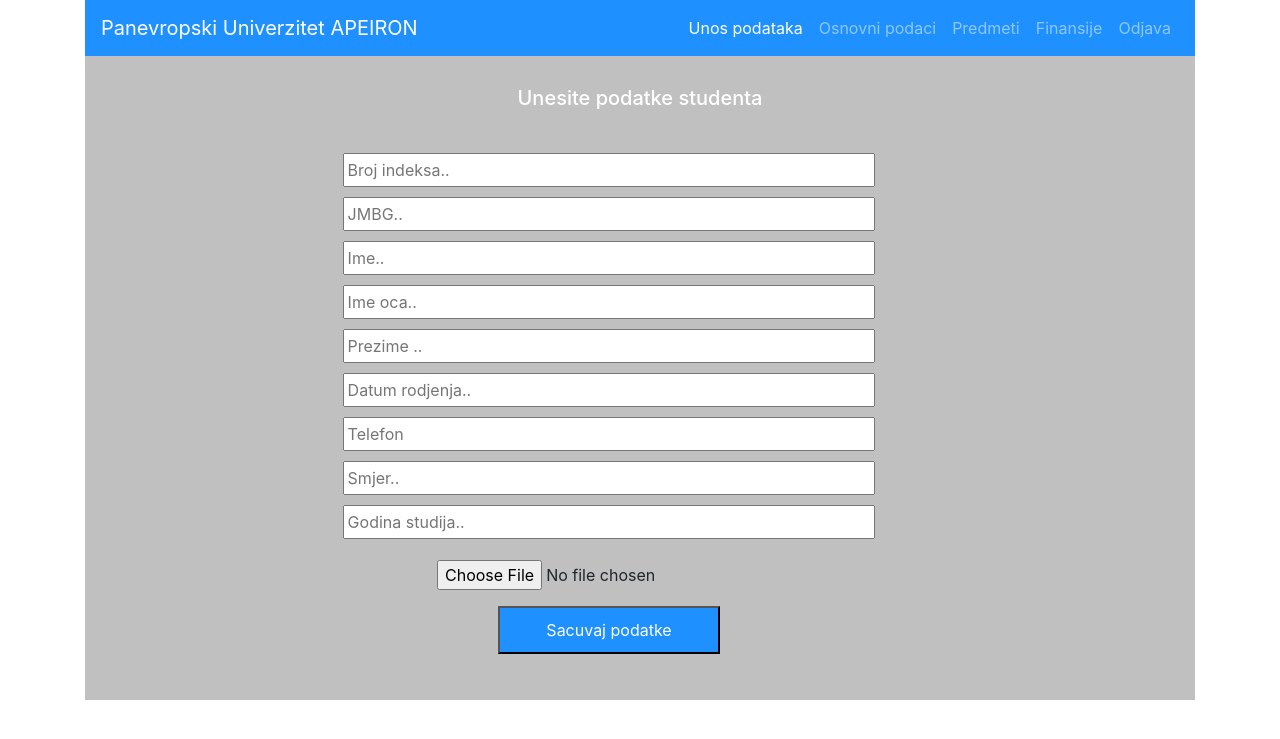
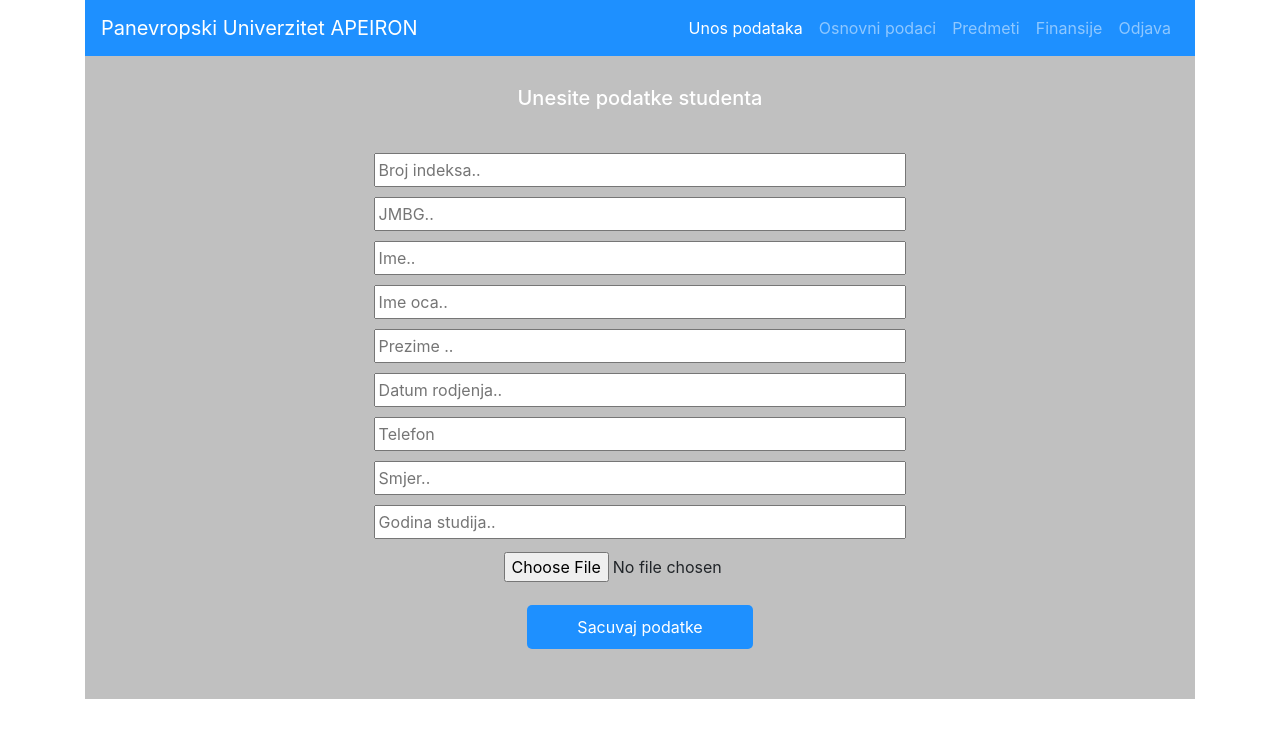
Before and after one commit to bojana97/studentska-sluzba, a PHP site: page / in a window 1280 px wide. Shown: the top 739 px of the page. Run offline with PHP 8.4, Linux system fonts and the light colour scheme; the visitor is signed in with stand-in values (Sample User, id 1).

Commit message:
Add header.php, make index.php code pretty

```diff
--- a/css/index1.css
+++ b/css/index1.css
@@ -1,3 +1,16 @@
+.wrapper {
+    background-color: #C0C0C0;
+    padding-bottom: 30px;
+}
+
+
+.head-container {
+    text-align: center;
+    padding: 30px;
+    color: white;
+}
+
+
 .b {
     width: 400px;
     height: 300px;
@@ -7,30 +20,44 @@
 form{
     text-align:center;
     width: 80%;
-    margin-left:80px;
+    margin: 0 auto;
 
 }
 
-input[type="text"]{
+input[type="text"] {
     width:60%;
     padding:3px;
     margin:5px 10px;
 }
 
-button{
-    width: 25%;
-    padding: 10px 5px;
-    margin-top: 40px ;
-    margin-bottom:40px;
+input[type="file"] {
+    display: block;
+    width: 60%;
+    padding: 3px;
+    padding-left: 130px;
+    margin: 5px auto;
+
+}
+
+#btn-div{
+    text-align: center;
+}
+
+input[type="submit"] {
+    display: block;
+    margin: 20px auto;
+    padding: 10px 50px;
+    border: none;
+    border-radius: 5px;
     background-color: #1E90FF;
     color: white;
     font-size: 16px;
 }
 
-button:hover {
-        background-color: cornflowerblue;
-        cursor: pointer;
 
+input[type="submit"]:hover {
+    background-color: cornflowerblue;
+    cursor: pointer;
 }
 
 .alert{
@@ -39,9 +66,6 @@ button:hover {
     margin:auto;
 }
 
-.wrapper{
-    padding-bottom:30px;
-}
 
 #search-input{
     width: 30%;
--- /dev/null
+++ b/includes/header.php
@@ -0,0 +1,44 @@
+<?php
+	session_start();
+	if (!isset ($_SESSION['id_korisnika']))
+    {
+		header ('Location: login.php' );
+	}
+?>
+
+<!DOCTYPE html>
+<html lang="en" xmlns="http://www.w3.org/1999/xhtml">
+<head>
+    <meta charset="utf-8" />
+    <meta name="viewport"  content="width=device-width, initial-scale=1" />
+	<link rel="stylesheet" href="css/index1.css"/>
+    <link rel="stylesheet" href="https://stackpath.bootstrapcdn.com/bootstrap/4.3.1/css/bootstrap.min.css" integrity="sha384-ggOyR0iXCbMQv3Xipma34MD+dH/1fQ784/j6cY/iJTQUOhcWr7x9JvoRxT2MZw1T" crossorigin="anonymous">
+    <title>Pocetna stranica</title>
+</head>
+<body>
+<div class="container" >
+	<nav class="navbar  sticky-top navbar-expand-md navbar-dark" style="background-color:#1E90FF;">
+	  <a class="navbar-brand" href="#">Panevropski Univerzitet APEIRON</a>
+	  <button class="navbar-toggler" type="button" data-toggle="collapse" data-target="#navbarSupportedContent" aria-controls="navbarSupportedContent" aria-expanded="false" aria-label="Toggle navigation">
+		<span class="navbar-toggler-icon"></span>
+	  </button>
+	  <div class="collapse navbar-collapse" id="navbarSupportedContent">
+		<ul class="navbar-nav ml-auto">
+		  <li class="nav-item active">
+			<a class="nav-link" href="index.php">Unos podataka</a>
+		  </li>
+		  <li class="nav-item ">
+			<a class="nav-link" href="pretraga.php">Osnovni podaci</a>
+		  </li>
+		   <li class="nav-item">
+			<a class="nav-link" href="predmeti.php">Predmeti</a>
+		  </li>
+		  <li class="nav-item">
+			<a class="nav-link" href="finansije.php">Finansije</a>
+		  </li>
+		  <li class="nav-item">
+			<a class="nav-link" href="odjava.php">Odjava</a>
+		  </li>
+		</ul>
+	  </div>
+	</nav>
--- a/index.php
+++ b/index.php
@@ -1,85 +1,20 @@
-<?php
-session_start();
+<?php require_once 'includes/header.php';  ?>
 
-	if(!isset($_SESSION['id_korisnika'])){
-		header('Location: login.php');
-	}
+<div class="wrapper">
+  <div class="head-container">
+	<h5>Unesite podatke  studenta</h5>
+  </div>
+ <form action="includes/index.inc.php" method="POST" enctype="multipart/form-data">
+     <?php   if (isset($_GET['msg'])) :
+				if ($_GET['msg'] == 'emptyfields') :
+					echo '<p class="alert alert-danger">Popunite sva polja.</p>';
+				elseif ($_GET['msg'] == 'sqlerror') :
+					echo '<p class="alert alert-danger">Neispravan unos. Pokusajte ponovo.</p>';
+				elseif ($_GET['msg'] == 'success') :
+					echo '<p class="alert alert-success">Podaci su uspjesno uneseni.</p>';
+				endif;
+		     endif;
 	?>
-
-<!DOCTYPE html>
-<html lang="en" xmlns="http://www.w3.org/1999/xhtml">
-<head>
-    <meta charset="utf-8" />
-    <meta name="viewport"  content="width=device-width, initial-scale=1" />
-	<link rel="stylesheet" href="css/index1.css"/>
-    <link rel="stylesheet" href="https://stackpath.bootstrapcdn.com/bootstrap/4.3.1/css/bootstrap.min.css" integrity="sha384-ggOyR0iXCbMQv3Xipma34MD+dH/1fQ784/j6cY/iJTQUOhcWr7x9JvoRxT2MZw1T" crossorigin="anonymous">
-    <title>Pocetna stranica</title>
-</head>
-
-<body>
-<!-- Navigacja -->
-<div class="container" >
-	<nav class="navbar  sticky-top navbar-expand-md navbar-dark" style="background-color:#1E90FF;">
-	  <a class="navbar-brand" href="#">Panevropski Univerzitet APEIRON</a>
-
-	  <!-- Toggler button -->
-	  <button class="navbar-toggler" type="button" data-toggle="collapse" data-target="#navbarSupportedContent" aria-controls="navbarSupportedContent" aria-expanded="false" aria-label="Toggle navigation">
-		<!-- Toggler ikonica-->
-		<span class="navbar-toggler-icon"></span>
-	  </button>
-
-	  <!-- Navbar linkovi -->
-	  <div class="collapse navbar-collapse" id="navbarSupportedContent">
-
-		<ul class="navbar-nav ml-auto">
-		  <li class="nav-item active">
-			<a class="nav-link" href="index.php">Unos podataka</a>
-		  </li>
-
-		  <li class="nav-item ">
-			<a class="nav-link" href="pretraga.php">Osnovni podaci</a>
-		  </li>
-
-
-		   <li class="nav-item">
-			<a class="nav-link" href="predmeti.php">Predmeti</a>
-		  </li>
-
-		  <li class="nav-item">
-			<a class="nav-link" href="finansije.php">Finansije</a>
-		  </li>
-
-		  <li class="nav-item">
-			<a class="nav-link" href="odjava.php">Odjava</a>
-		  </li>
-		</ul>
-	  </div>
-	</nav>
-
-<div class="wrapper" style="background-color: #C0C0C0; padding-bottom:30px;">
-	<div class="container" style="text-align:center; padding:30px; color:white;">
-		<H5>Unesite podatke  studenta</H5>
-	</div>
-
-	<!-- Forma za unos podataka studenta -->
-    <form action="includes/index.inc.php" method="POST" enctype="multipart/form-data">
-	<div class="container">
-	<?php
-	//Ispisivanje error poruka
-		if(isset($_GET['msg'])){
-			if($_GET['msg']=='emptyfields'){
-				echo '<p class="alert alert-danger">Popunite sva polja.</p>';
-			}elseif($_GET['msg']=='sqlerror'){
-				echo '<p class="alert alert-danger">Neispravan unos. Pokusajte ponovo.</p>';
-			}elseif($_GET['msg']=='success'){
-				echo '<p class="alert alert-success">Podaci su uspjesno uneseni.</p>';
-			}
-		}
-	?>
-	</div>
-
-
-
     <input type="text" name="br_indeksa" placeholder="Broj indeksa.."/>
 	<input type="text" name="jmbg" placeholder="JMBG.."/>
     <input type="text" name="ime" placeholder="Ime.."/>
@@ -89,11 +24,8 @@ session_start();
 	<input type="text" name="telefon" placeholder="Telefon"/>
     <input type="text" name="smjer" placeholder="Smjer.."/>
     <input type="text" name="god_studija" placeholder="Godina studija.."/>
-		<p></p>
 	<input type="file" name="upload_slike" />
-		<p><p/>
-
-        <button type="submit" name="sacuvaj-submit">Sacuvaj podatke</button>
+	<div id="btn-div"><input type="submit" name="sacuvaj-submit" value="Sacuvaj podatke"/></div>
   </form>
 </div>
 </body>
```
Lines whose indentation alone changed are shown as unchanged.
